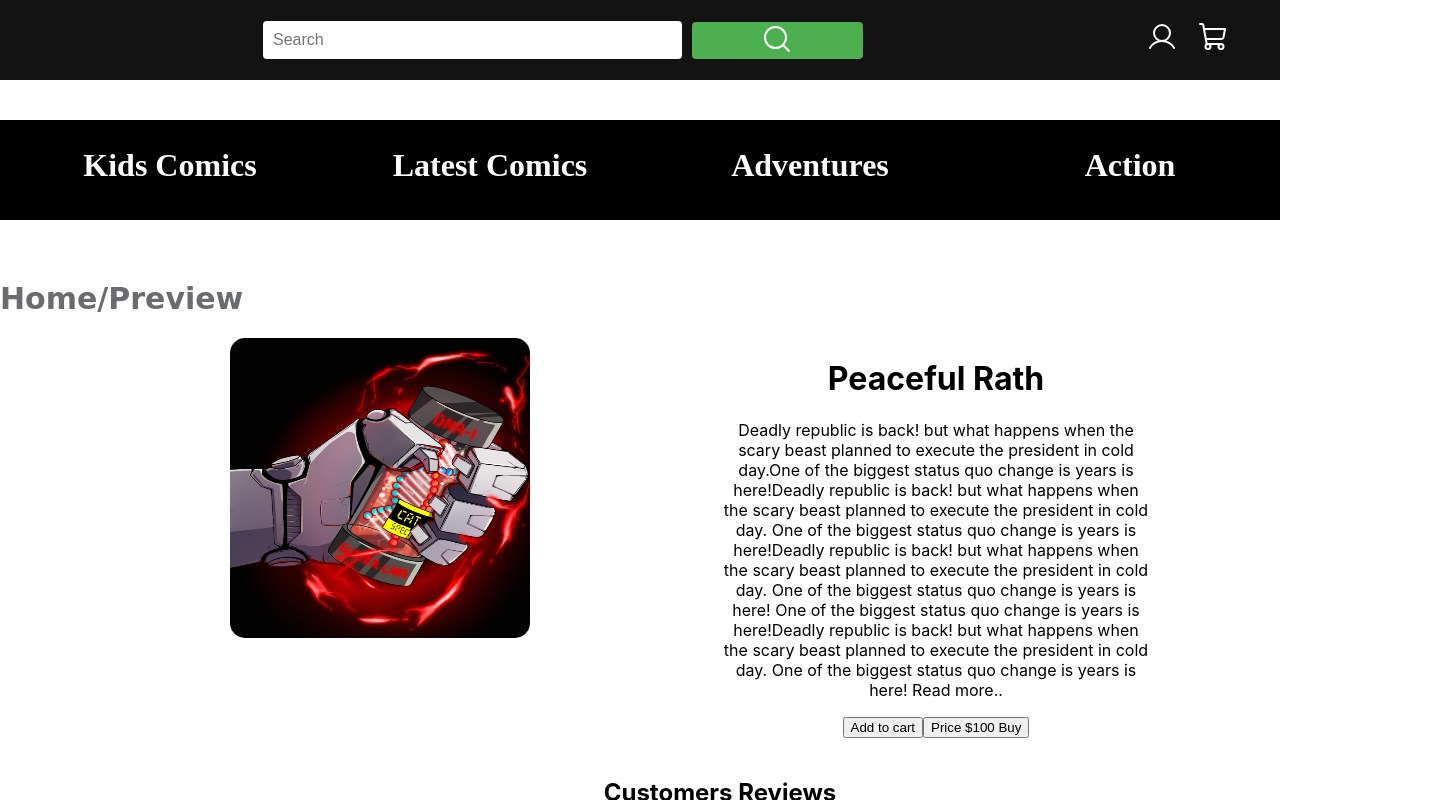
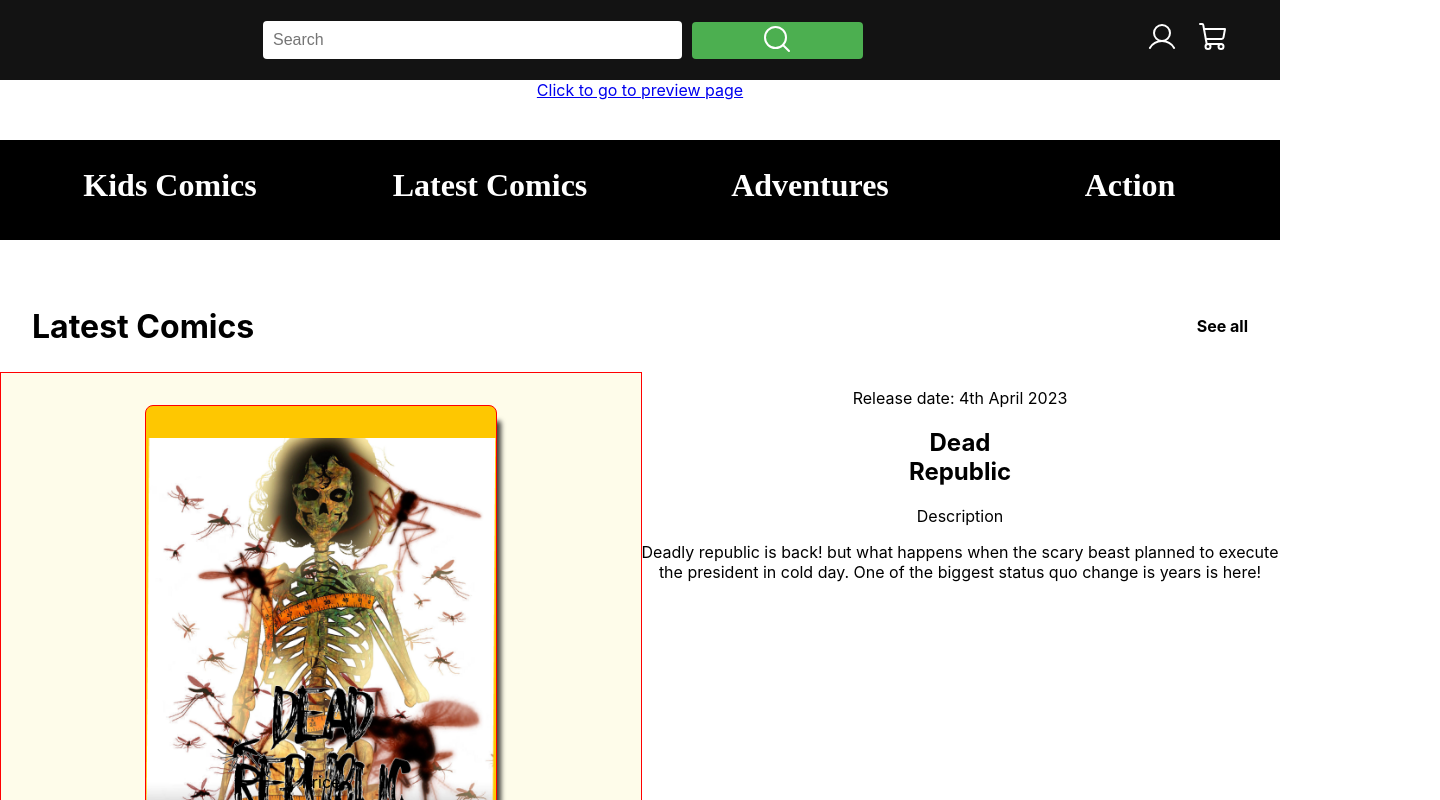
Before and after one commit to ComicZone/Comic-Zone-Client, a React (Create React App) app: page / in a window 1280 px wide. Shown: the top 800 px of the page, 1440 px wide, since content can reach past the window. Built offline with nearby package versions, Linux system fonts and the light colour scheme; no server answers.

Commit message:
Minor bug fixes

```diff
--- /dev/null
+++ b/src/Components/Comics.jsx
@@ -0,0 +1,46 @@
+import React from "react";
+import { Link } from "react-router-dom";
+import "../Stylesheets/Comics.css";
+import dead_republic from "../Assests/images/image2.png";
+const Comics = () => {
+  return (
+    <section className="latest-comics">
+      <div className="latest-comics-header">
+        <h2 className="latest-comic-lead-text">Latest Comics</h2>
+        <Link to="/" className="latest-comic-sub-text">
+          See all
+        </Link>
+      </div>
+      <div className="latest-comics-banner">
+        <div className="left-banner">
+          <div className="yellow-banner-image">
+            <div className="banner-image">
+              <img src={dead_republic} classname="dead-republic" alt="dead_republic_comic" />
+            </div>
+            <div className="banner-text">
+              <div className="text_prices">
+                <p className="banner-price">Price</p>
+                <p className="banner-currency">$50</p>
+              </div>
+              <button className="banner-btn">Buy now</button>
+            </div>
+          </div>
+        </div>
+        <div className="right-banner">
+          <p className="realease-date">Release date: 4th April 2023 </p>
+          <h2 className="dead-republic">
+            Dead <br /> Republic
+          </h2>
+          <p className="description">Description </p>
+          <p className="dead-description">
+            Deadly republic is back! but what happens when the scary beast
+            planned to execute the president in cold day. One of the biggest
+            status quo change is years is here!
+          </p>
+        </div>
+      </div>
+    </section>
+  );
+};
+
+export default Comics;
--- /dev/null
+++ b/src/Components/Hero.jsx
@@ -0,0 +1,16 @@
+import React from "react";
+import { Link } from "react-router-dom";
+
+const Hero = () => {
+  return (
+    <section className="hero-ection">
+      <div className="hero-container">
+        <div className="individual-cards">
+          <Link to="/preview">Click to go to preview page</Link>
+        </div>
+      </div>
+    </section>
+  );
+};
+
+export default Hero;
--- a/src/Pages/Homepage.jsx
+++ b/src/Pages/Homepage.jsx
@@ -1,11 +1,15 @@
 import React from "react";
 import Banner from "../Components/Banner";
+import Comics from "../Components/Comics";
+import Hero from "../Components/Hero";
 // import CheckoutButton from "../Components/CheckoutButton";
 
 const Homepage = () => {
   return (
     <main>
+      <Hero/>
       <Banner />
+      <Comics />
       {/* <CheckoutButton amount={'5.99'}/> */}
     </main>
   );
--- a/src/Pages/Preview.module.css
+++ b/src/Pages/Preview.module.css
@@ -1,22 +1,22 @@
-.Preview{
+.Preview {
   position: absolute;
-    width: 1440px;
+  max-width: 1440px;
 }
-.Home{
-    font-family: 'Comic Sans MS';
+.Home {
+  font-family: "Comic Sans MS";
   font-style: normal;
   font-weight: 700;
   font-size: 20px;
   line-height: 28px;
   /* identical to box height */
   text-align: center;
-    color: #6B6C6F;
+  color: #6b6c6f;
   /* Inside auto layout */
   flex: none;
   order: 0;
   flex-grow: 0;
 }
-.Home h2{
+.Home h2 {
   width: 53px;
   height: 28px;
 }
@@ -37,7 +37,7 @@
   flex-basis: 50%;
   margin-bottom: 20px;
 }
-  .left_img{
+.left_img {
   width: 300px;
   height: 300px;
   left: 20px;
@@ -46,14 +46,14 @@
   /* z-index:-1; */
   position: relative;
 }
-.Grid{
+.Grid {
   display: flex;
   width: 100%;
   align-items: flex-start;
   flex-wrap: wrap;
   /* padding: 10px 0; */
 }
-.right{
+.right {
   flex-basis: 30%;
   margin-bottom: 20px;
 }
--- /dev/null
+++ b/src/Stylesheets/Comics.css
@@ -0,0 +1,70 @@
+:root {
+  --yellow-color: #fec701;
+  --light-gray: #fefcea;
+}
+
+.latest-comics-header {
+  display: flex;
+  align-items: center;
+  justify-content: space-between;
+  padding: 0 2rem;
+}
+
+.latest-comic-lead-text {
+  font-size: 2rem;
+  font-weight: bold;
+}
+
+.latest-comics-header .latest-comic-sub-text {
+  font-size: 1rem;
+  text-decoration: none;
+  color: #000;
+  font-weight: bold;
+  transition: all 0.3s ease-in;
+}
+
+.latest-comics-header .latest-comic-sub-text:hover {
+  color: #c15858;
+}
+
+/* Latest Comics Banner Section */
+.latest-comics-banner {
+  display: grid;
+  grid-template-columns: repeat(2, 1fr);
+}
+
+.left-banner {
+  background-color: var(--light-gray);
+  width: 100%;
+  height: 100%;
+  display: flex;
+  align-items: center;
+  flex-direction: column;
+  z-index: 10;
+  border: 1px solid red;
+}
+
+.yellow-banner-image {
+  border: 1px solid red;
+  background-color: var(--yellow-color);
+  border-radius: 0.5rem;
+  margin: 2rem 0;
+  display: flex;
+  align-items: center;
+  flex-direction: column;
+  box-shadow: 10px 10px 5px -6px rgba(0, 0, 0, 0.75);
+}
+
+.banner-image {
+  display: flex;
+  align-items: center;
+  flex-direction: column;
+  height: 350px;
+  width: 350px;
+}
+
+.banner-image img {
+  width: 100%;
+  width: 100%;
+  padding: 2rem;
+}
```
Also changed, not shown: src/Pages/Preview.jsx (+9 -4 lines), src/Assests/Dead_Repulic_image.png (deleted), src/Assests/images/image2.png (added). Lines whose indentation alone changed are shown as unchanged.
